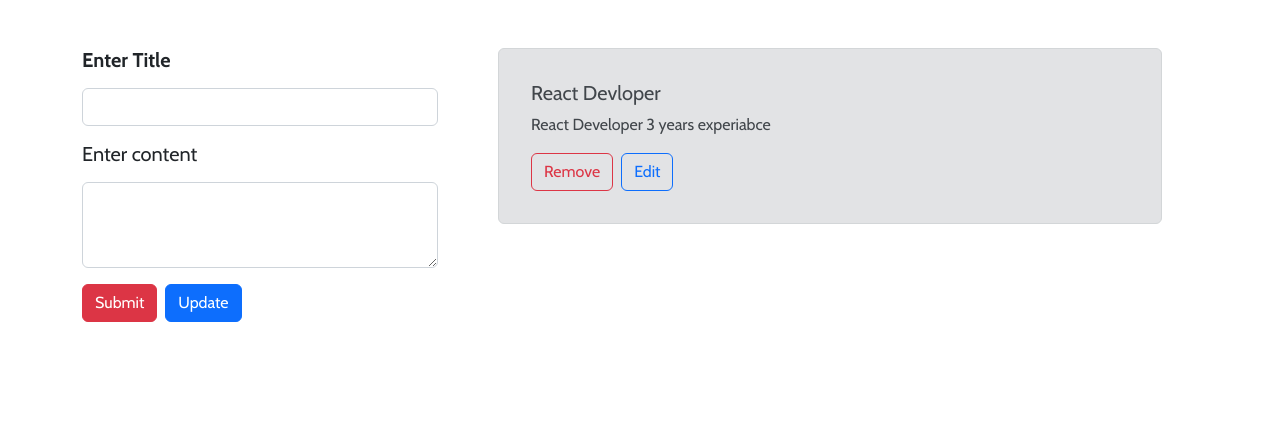
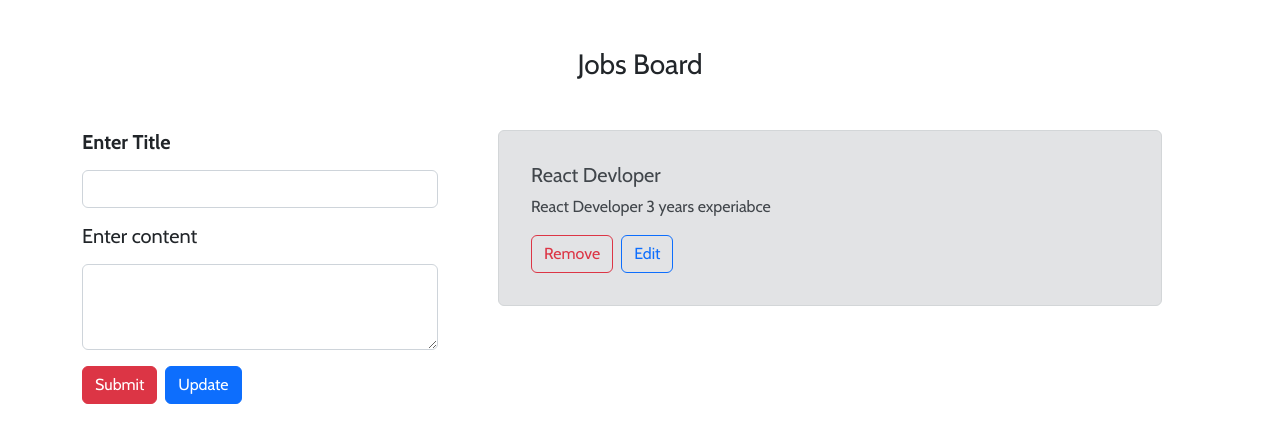
Before and after one commit to Shahed-BD71/react-redux-rtk-crud, a React (Create React App) app: page / in a window 1280 px wide. Shown: the top 442 px of the page. Built offline with nearby package versions, Linux system fonts and the light colour scheme; data requests are answered from the project's data file.

Commit message:
fix title

```diff
--- a/src/App.js
+++ b/src/App.js
@@ -5,6 +5,7 @@ import PostList from './components/Job';
 function App() {
   return (
     <div className="container mx-auto my-5">
+      <h3 className='h3 text-center my-5'>Jobs Board</h3>
       <PostList/>
     </div>
   );
```
Also changed, not shown: 1 other file (tests, documents, lock files or other folders).
